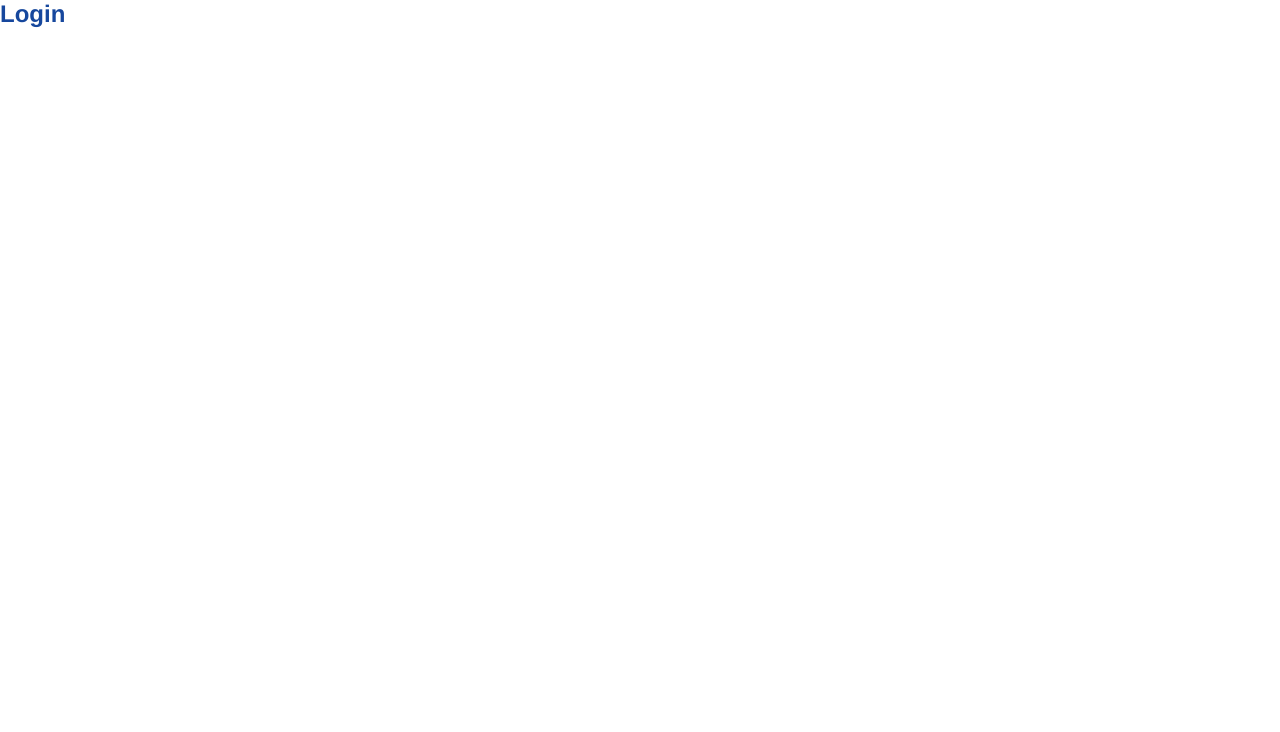
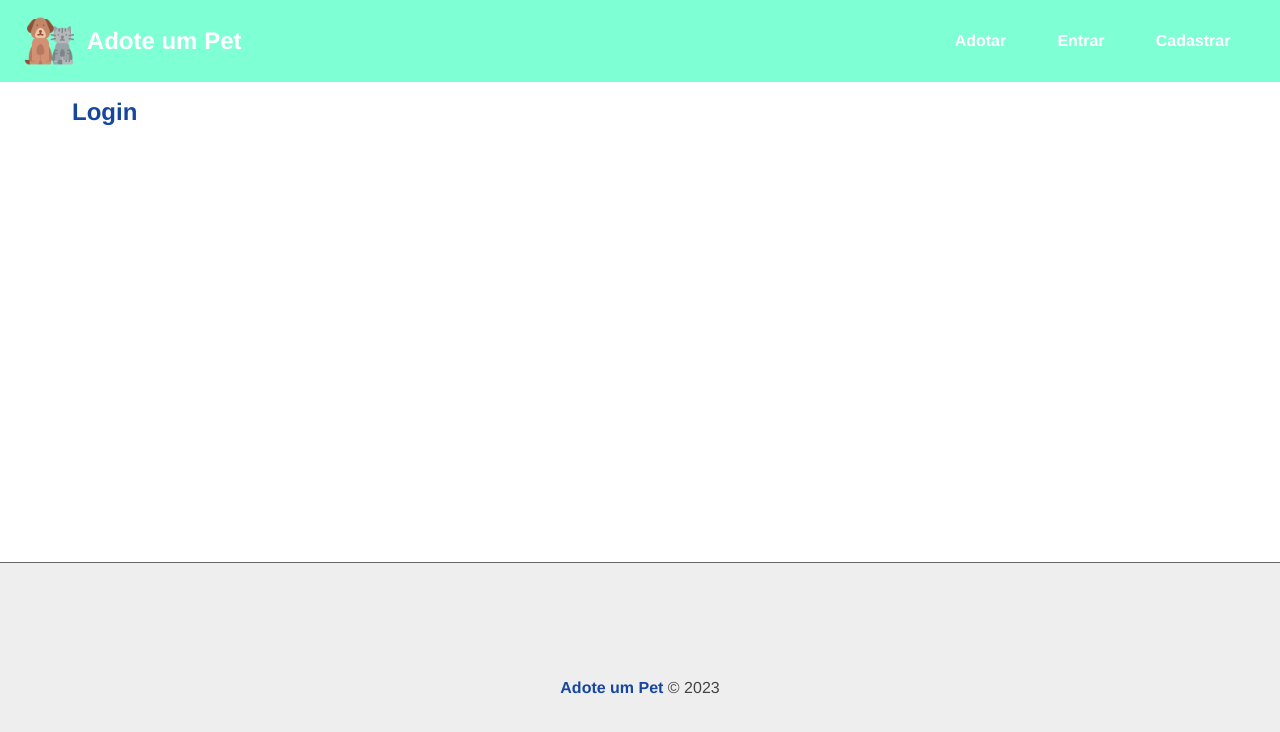
Before and after one commit to Romenildo/pet-front, a React (Create React App) app: page /login in a window 1280 px wide. Shown: the top 732 px of the page. Built offline with nearby package versions, Linux system fonts and the light colour scheme.

Commit message:
estrutura header, footer e container com router

```diff
--- a/src/App.js
+++ b/src/App.js
@@ -1,19 +1,32 @@
 
 
 import { Route, Routes } from 'react-router-dom';
+
+//pages
 import Login from './components/pages/Auth/Login'
 import Register from './components/pages/Auth/Register'
 import Home from './components/pages/Home'
 
+//components
+import Navbar from './components/layout/Navbar';
+import Footer from './components/layout/Footer';
+import Container from "./components/layout/Container"
+
 function App() {
   return (
     <>
+    <Navbar/>
 
+    <Container>
       <Routes>
         <Route path="/" element={<Home />} />
         <Route path="/register" element={<Register />} />
         <Route path="/login" element={<Login/>} />
       </Routes>
+    </Container>
+
+
+      <Footer/>
     </>
 
   );
--- /dev/null
+++ b/src/components/layout/Container.js
@@ -0,0 +1,12 @@
+
+import styles from "./Container.module.css"
+function Container( {children}){
+
+    return (
+        <main className={styles.container}>
+            {children}
+        </main>
+    )
+}
+
+export default Container
--- /dev/null
+++ b/src/components/layout/Container.module.css
@@ -0,0 +1,6 @@
+.container{
+    min-height: 60vh;
+    padding: 1em 2em 3em;
+    max-width: 1200px;
+    margin: 0 auto;
+}
--- /dev/null
+++ b/src/components/layout/Footer.js
@@ -0,0 +1,14 @@
+
+import styles from "./Footer.module.css"
+function Footer(){
+
+    return (
+        <footer className={styles.footer}>
+            <p>
+                <span className="bold"> Adote um Pet </span> &copy; 2023
+            </p>
+        </footer>
+    )
+}
+
+export default Footer
--- /dev/null
+++ b/src/components/layout/Footer.module.css
@@ -0,0 +1,9 @@
+.footer{
+    height: 250px;
+    display: flex;
+    align-items: center;
+    justify-content: center;
+    background-color: #eee;
+    color: #444;
+    border-top: 1px solid #666;
+}
--- /dev/null
+++ b/src/components/layout/Navbar.js
@@ -0,0 +1,29 @@
+
+import { Link } from "react-router-dom"
+import Logo from "../../assets/img/logo.png"
+import styles from "./Navbar.module.css"
+
+function Navbar(){
+
+    return (
+        <nav className={styles.navbar}>
+            <div className={styles.navbar_logo}>
+                <img src={Logo} alt="dog_logo"></img>
+                <h2> Adote um Pet</h2>
+            </div>
+            <ul >
+                <li>
+                    <Link to="/">Adotar</Link>
+                </li>
+                <li>
+                    <Link to="/login">Entrar</Link>
+                </li>
+                <li>
+                    <Link to="/register">Cadastrar</Link>
+                </li>
+            </ul>
+        </nav>
+    )
+}
+
+export default Navbar
--- /dev/null
+++ b/src/components/layout/Navbar.module.css
@@ -0,0 +1,42 @@
+.navbar{
+    display: flex;
+    justify-content: space-between;
+    padding: 1em 1.5em;
+    background-color: aquamarine;
+    color: white;
+}
+
+.navbar_logo {
+    display: flex;
+    align-items: center;
+}
+
+.navbar_logo img{
+    width: 50px;
+    margin-right: 0.8em;
+}
+
+.navbar ul{
+    display: flex;
+    align-items: center;
+    list-style: none;
+}
+
+.navbar li,
+.navbar a {
+    text-decoration: none;
+    color: white;
+    font-weight: bold;
+    cursor: pointer;
+    transition: .5s;
+    padding: .5em 0.8em;
+    border-radius: 5px;
+}
+
+.navbar li:hover{
+    background-color: rgb(81, 233, 183);
+}
+
+.navbar li:hover > a{
+
+}
```
